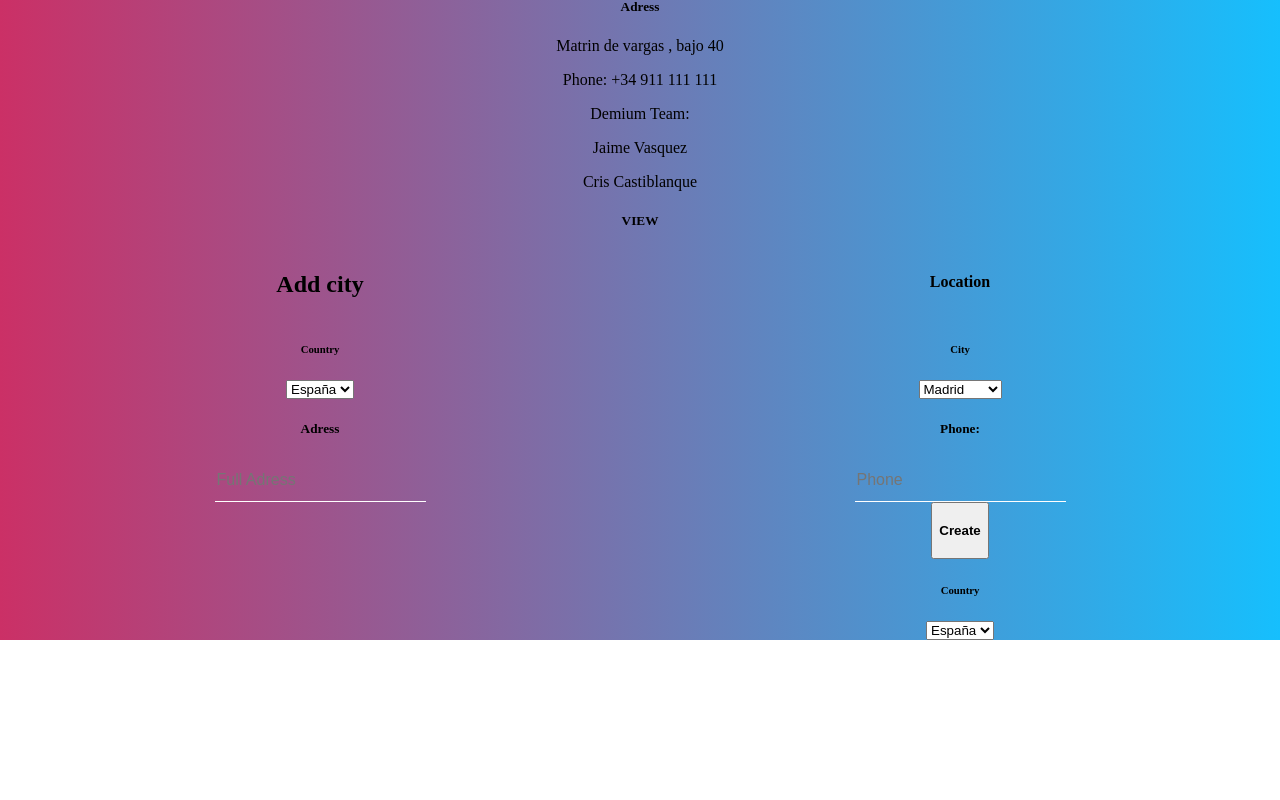
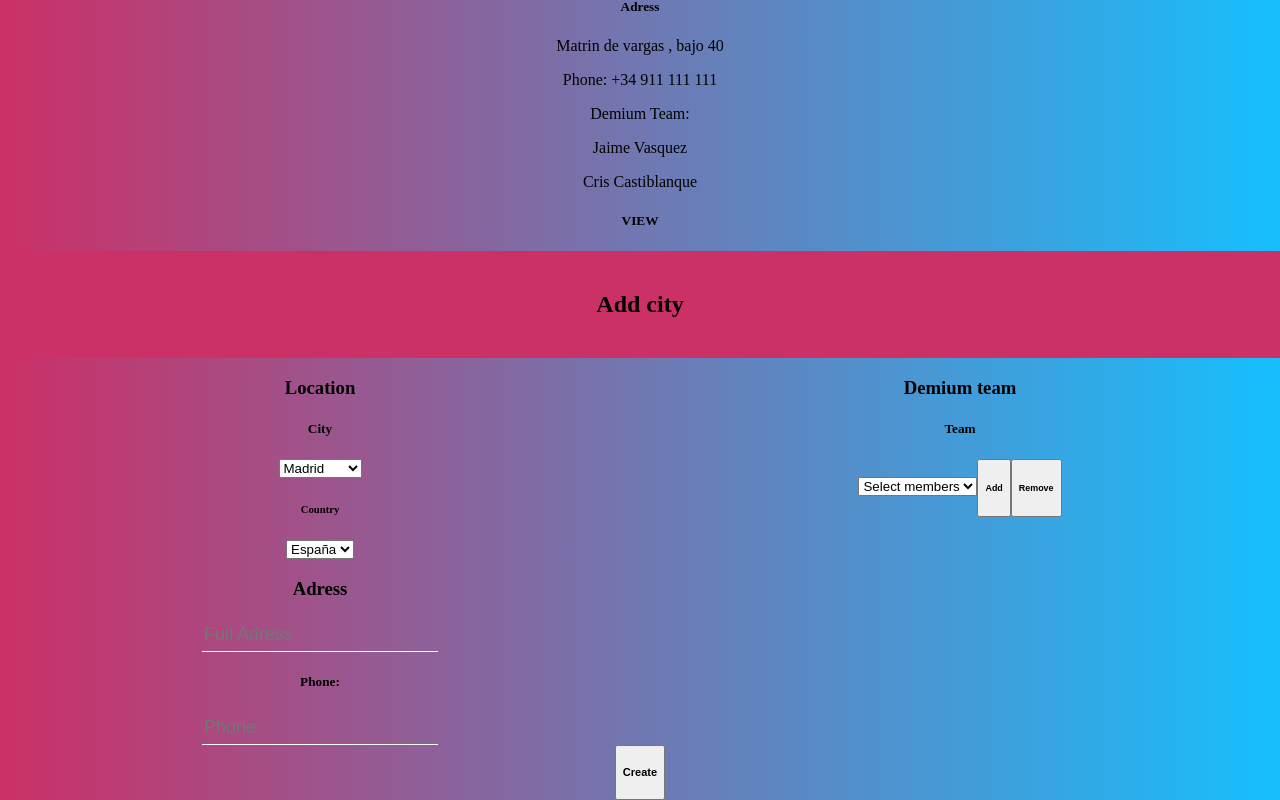
Before and after one commit to MetraDev/front, a React (Create React App) app: page / in a window 1280 px wide. Shown: the part 1484-2284 px from the top of the page. Before the commit the page ends 2124 px from the top, so only its background shows below. Built offline with nearby package versions, Linux system fonts and the light colour scheme.

Commit message:
Formulario complete

```diff
--- a/src/App.js
+++ b/src/App.js
@@ -2,6 +2,7 @@ import React from 'react';
 import {Component} from 'react'
 import './App.css';
 import Tarjeta from './Tarjeta';
+import Formulario from "./Formulario";
 
 class App extends Component {
     constructor() {
--- a/src/Formulario.jsx
+++ b/src/Formulario.jsx
@@ -7,6 +7,7 @@ class Formulario extends Component {
         this.state = {
             title: 'Madrid',
             pais: 'España',
+            Demium:'Demium team:',
             description: '',
             tlf: '',
             ipman:"Virginia Sanchez",
@@ -37,32 +38,20 @@ class Formulario extends Component {
     render() {
         return (
 
-            <div className={""}>
-                <form className={"divder card-header text-left"} onSubmit={this.regDatos}>
-                    <h2 className={"text-light"}> Add city</h2>
+            <div><nav className={"navbar navbar-dark mt-5"}>
+                <h2 className={"text-white"}>Add city</h2>
+            </nav>
+                <form className={"card-header"} onSubmit={this.regDatos}>
+                    <div className={"divder"}>
                         <div>
-                        <h4 className={"text-light"}> Location</h4>
-                    </div>
-                    <div className={"form-group row "}>
-                        <h6 className={"text-light ml-3"}>Country </h6>
-                        <div className="form-group ml-4 ">
-                            <select                                         //PAIS
-                                name="pais"
-                                className="form-control "
-                                value={this.state.pais}
-                                onChange={this.introDatos}>
-                                <option>España</option>
-                                <option>Rusia</option>
-                                <option>Italia</option>
-                            </select>
-                        </div>
+                        <h3 className={"col text-left text-light mt-2"}> Location</h3>
+                        <div className={"row form-group"}>
                         </div>
                     <div className={"form-group row"}>
-                        <h6 className={"text-light ml-3"}>City</h6>
-                        <div className=" ml-5 ">
+                        <h5 className={"col-sm-2 text-left text-light ml-3"}>City</h5>
                         <select                                         //CIUDAD
                                 name="title"
-                                className="form-control "
+                                className="col-sm-3 form-control "
                                 value={this.state.title}
                                 onChange={this.introDatos}>
                                 <option>Madrid</option>
@@ -74,35 +63,11 @@ class Formulario extends Component {
                                 <option>Moscu</option>
                             </select>
                     </div>
-                    </div>
-                    <div className="stilo">
-                        <h5 className={"text-light"}>Adress</h5>
-                        <input                                             //DIRECCION
-                            type="text" name={"description"}
-                            value={this.state.description}
-                            placeholder={"Full Adress"}
-                            onChange={this.introDatos}/>
-                    </div>
-                    <div className={"form-group row mt-3"}>
-                        <h5 className={"text-light mt-2 ml-3"}>Phone:</h5>
-                        <input                                             //TELEFONO
-                            type="text"
-                            className="ml-3"
-                            value={this.state.tlf}
-                            name="tlf"
-                            onChange={this.introDatos}
-                            placeholder="Phone"/>
-                        <div className={"col"}>
-                            <button type="submit" className="btn btn-primary ml-4">
-                                <h4>Create</h4>
-                            </button>
-                        </div>
-                        <div className={"dear "}>
-                            <h6 className={"text-light ml-3"}>Country </h6>
-                            <div className="form-group ml-4 ">
+                        <div className="form-group row">
+                            <h6 className={"col-sm-2 text-left text-light ml-3"}>Country </h6>
                             <select                                         //PAIS
                                 name="pais"
-                                    className="form-control "
+                                className="col-sm-3 form-control  "
                                 value={this.state.pais}
                                 onChange={this.introDatos}>
                                 <option>España</option>
@@ -110,7 +75,54 @@ class Formulario extends Component {
                                 <option>Italia</option>
                             </select>
                         </div>
+                            <div className="form-group text-left">
+                                <h3 className={"col-sm-2 text-left text-light"}>Adress</h3>
+                                <input
+                                    className={"stilo ml-3 col-sm-5"}//DIRECCION
+                                    type="text" name={"description"}
+                                    value={this.state.description}
+                                    placeholder={"Full Adress"}
+                                    onChange={this.introDatos}/>
                             </div>
+                            <div className={"row form-group text-left"}>
+                                <h5 className={"col-sm-1 text-light mt-2 ml-3"}>Phone:</h5>
+                                <input                                             //TELEFONO
+                                    type="text"
+                                    className="texl-left col-sm-3 ml-5"
+                                    value={this.state.tlf}
+                                    name="tlf"
+                                    onChange={this.introDatos}
+                                    placeholder="Phone"/>
+                            </div>
+                        </div>
+                        <div className={"divleft"}>
+                            <h3 className={"col text-left text-light mt-2"}> Demium team</h3>
+                            <div className={"row form-group"}>
+                            </div>
+                            <div className={"form-group row"}>
+                                <h5 className={"col-sm-2 text-left text-light ml-3"}>Team</h5>
+                                <select                                         //CIUDAD
+                                    name="title"
+                                    className="col-sm-4 form-control "
+                                    value={this.state.title}
+                                    onChange={this.introDatos}>
+                                    <option>Select members</option>
+                                    <option>IP Manager</option>
+                                    <option>Talent Manager</option>
+                                </select>
+                                <button  className="col-sm-2 ml-4 btn btn-primary">
+                                <h6>Add</h6>
+                            </button>
+                                <button className="col-sm-2 ml-4 btn btn-danger">
+                                    <h6>Remove</h6>
+                                </button>
+                            </div>
+                        </div>
+                    </div>
+                    <div className={"text-right col-dm-2"}>
+                        <button type="submit" className="col-sm-2 ml-4 btn btn-primary">
+                            <h5>Create</h5>
+                        </button>
                     </div>
                 </form>
             </div>
--- a/src/forms.css
+++ b/src/forms.css
@@ -16,9 +16,9 @@
     border-bottom: 1px solid #fff;
     background: transparent;
     outline: none;
-    height: 40px;
+    height: 30px;
     color: #fff;
-    font-size: 16px;
+    font-size: 18px;
 }
 .divder {
     display: grid;
@@ -26,9 +26,3 @@
 
 
 }
-
-.jjcard-header {
-    background-color: #993d81;
-
-    padding: 20px;
-}
```
Lines whose indentation alone changed are shown as unchanged.
